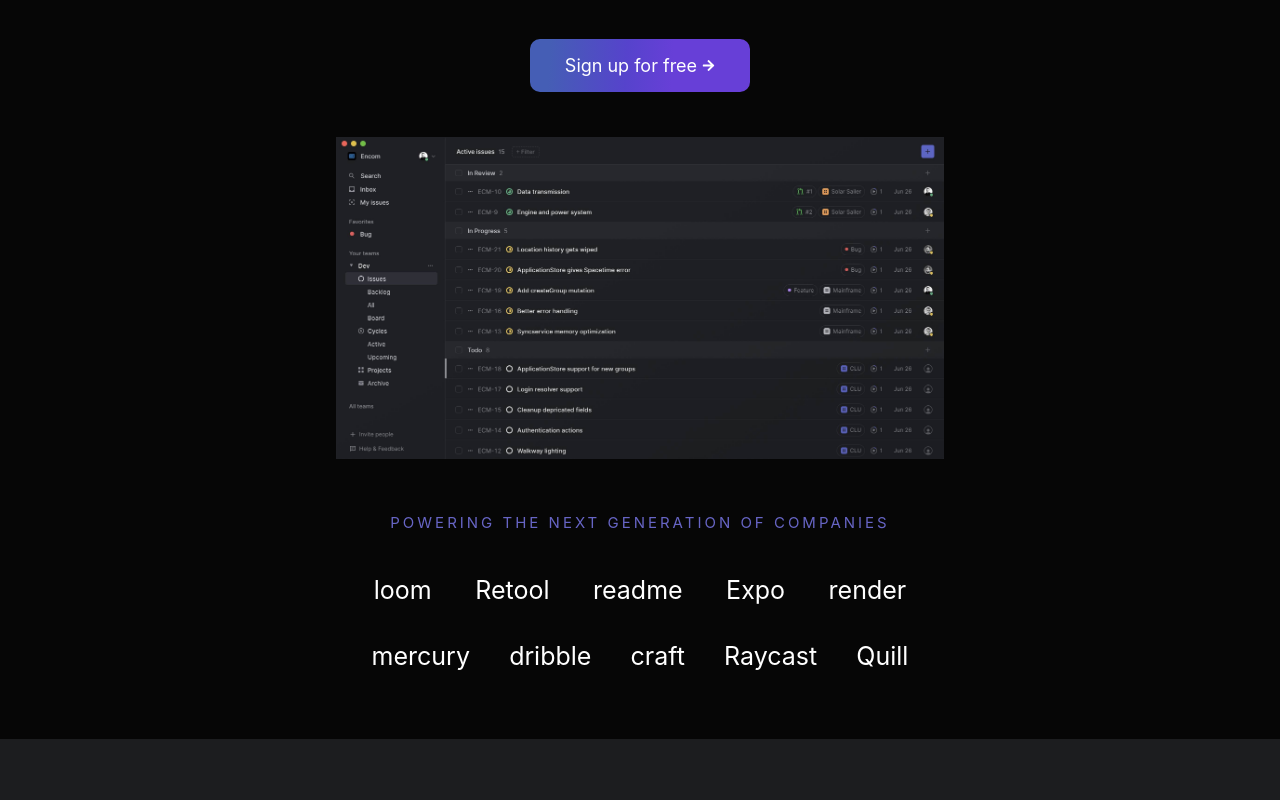
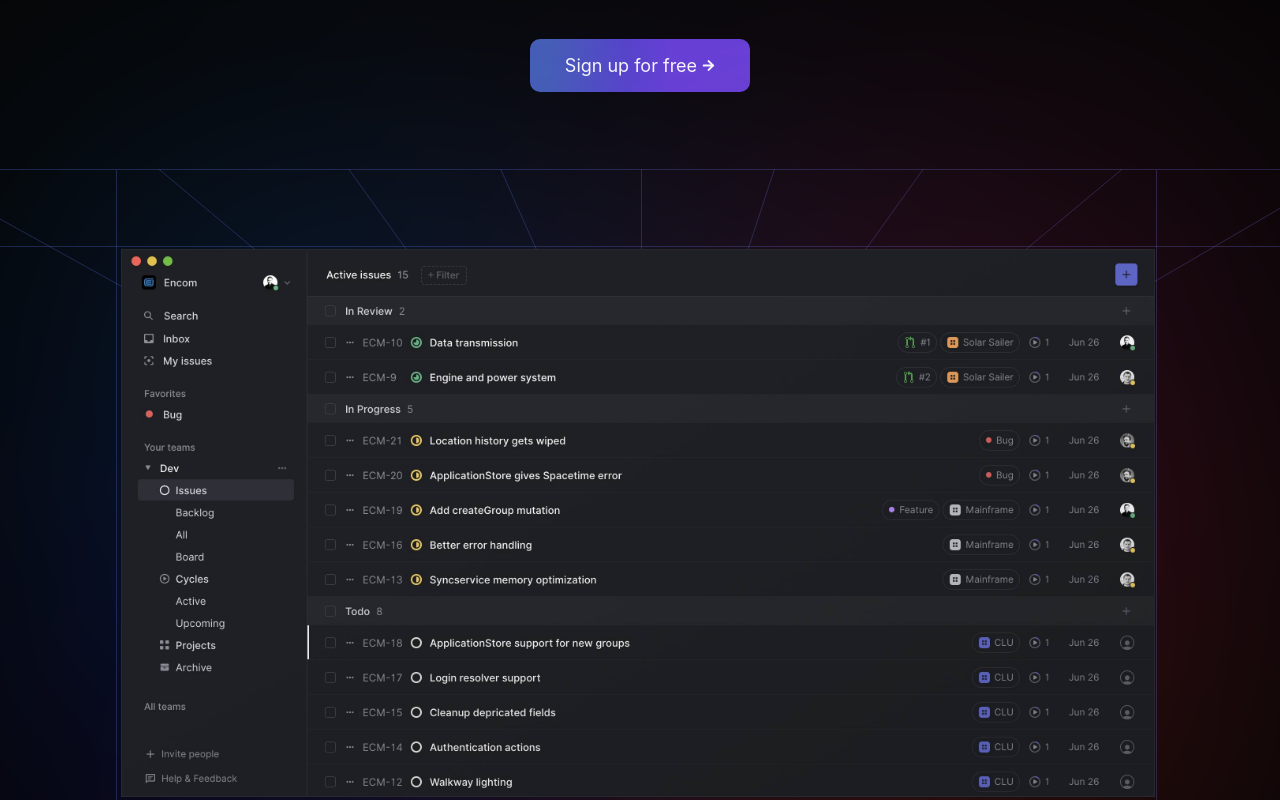
Before and after one commit to lucy922/linear-app-landing-page, a React (Create React App) app: page / in a window 1280 px wide. Shown: the part 640-1440 px from the top of the page. Built offline with nearby package versions, Linux system fonts and the light colour scheme.

Commit message:
fixed bug

```diff
--- a/src/components/Header.css
+++ b/src/components/Header.css
@@ -25,6 +25,7 @@
   background-color: transparent;
   position: fixed;
   top: 0;
+  width: 100%;
   border-bottom: 1px solid rgba(204, 204, 204, 0.253);
   z-index: 3;
   backdrop-filter: blur(5px);
--- a/src/components/Main.css
+++ b/src/components/Main.css
@@ -5,6 +5,7 @@
 
 .splash {
   padding: 160px 0 0 0;
+  overflow: hidden;
 }
 
 /* @keyframes animate{
@@ -67,6 +68,7 @@
 .content {
   display: flex;
   width: 100%;
+  max-width: 1200px;
   align-items: center;
   text-align: center;
   flex-direction: column;
@@ -94,6 +96,109 @@
 .styledcontent img {
   width: 24px;
   height: 24px;
+}
+
+.img{
+  position: absolute;
+  top: 10%;
+  margin-left: -4px;
+  margin-top: 4px;
+  height: 71.9%;
+  border: 1px solid #27282b;
+}
+
+.glow{
+  will-change: contents;
+  -webkit-backface-visibility: hidden;
+  backface-visibility: hidden;
+  -webkit-transform: translate3d(0,0,0);
+  -ms-transform: translate3d(0,0,0);
+  transform: translate3d(0,0,0);
+  position: absolute;
+  left: 0;
+  top: -5px;
+  bottom: 0;
+  right: 0;
+  opacity: 0.3;
+  pointer-events: none;
+  background: conic-gradient( from 230.29deg at 51.63% 52.16%, #2400ff 0deg, #0087ff
+67.5deg, #ff1d7a 198.75deg, #f5381b 251.25deg, #ff5335 301.88deg, #691eff 360deg );
+  -webkit-filter: blur(160px);
+  filter: blur(160px);
+  -webkit-animation: glow 0.24s ease-out 0.5s;
+    animation: glow 0.24s ease-out 0.5s;
+    -webkit-animation-fill-mode: forwards;
+    animation-fill-mode: forward
+}
+@keyframes glow {
+  0% {
+    opacity: 0.6;
+    transform: scale(1.5) translateY(-0.75em);
+  }
+  20% {
+    opacity: 0.2;
+  }
+  89% {
+    opacity: 0.2;
+    transform: scale(1);
+  }
+  100% {
+    opacity: 0.2;
+    transform: translateZ(-1000em);
+  }
+}
+
+
+.imageContainer.jsx-3892812271 {
+  position: relative;
+  margin-top: 32px;
+  width: 100%;
+  display: -webkit-box;
+  display: -webkit-flex;
+  display: -ms-flexbox;
+  display: flex;
+  -webkit-align-items: stretch;
+  -webkit-box-align: stretch;
+  -ms-flex-align: stretch;
+  align-items: stretch;
+  -webkit-box-pack: center;
+  -webkit-justify-content: center;
+  -ms-flex-pack: center;
+  justify-content: center;
+}
+
+.imageContainer.jsx-3892812271 svg.jsx-3892812271 {
+  /* max-height: 65vw; */
+  -webkit-flex-shrink: 0;
+  -ms-flex-negative: 0;
+  flex-shrink: 0;
+  margin: 0px -1000px 0px -1000px;
+}
+
+.animate.jsx-3892812271 svg.jsx-3892812271 line.jsx-3892812271 {
+  -webkit-animation: line-jsx-3892812271 2s ease-out 0s both;
+  animation: line-jsx-3892812271 2s ease-out 0s both;
+}
+
+svg.jsx-3892812271 line.jsx-3892812271, svg.jsx-3892812271 rect.jsx-3892812271 {
+  stroke-opacity: 0;
+}
+
+@keyframes line-jsx-3892812271 {
+  0% {
+      stroke-dasharray:4000;
+      stroke-dashoffset:4000;
+      stroke-opacity:0;
+  }
+  40% {
+    stroke-opacity:0.6;
+  }
+  100% {
+    stroke-dashoffset:0;
+    stroke-dasharray:4000;
+    stroke-opacity:0.3;
+    stroke:#5e6ad2;
+  }
 }
 
 .linearspan {
@@ -584,7 +689,8 @@
   width: 55%;
   display: flex;
   margin-bottom: 25px;
-  margin-left: 56px;
+   position: relative;
+   left: 10%;
   flex-direction: column;
 }
 
@@ -905,6 +1011,7 @@
 
   .header{
     width: 80%;
+    left: 5%;
   }
 
   .header h1{
@@ -1131,7 +1238,7 @@
   }
 
   .header{
-    margin-left: 43px;
+    left: 5%;
   }
 }
 
@@ -1326,7 +1433,7 @@
   }
 
   .header{
-    margin-left: 30px;
+    left: 4%;
   }
 }
 
--- a/src/components/Main.js
+++ b/src/components/Main.js
@@ -75,212 +75,212 @@
               Sign up for free <FaArrowRight />
             </button>
           </div>
-          <div className="imagecontainer">
-            {/* <div className="glow"></div> */}
+          <div className="jsx-3892812271 imageContainer animate">
+            <div className="glow"></div>
 
-            {/* <svg
+            <svg
                 width="3120"
                 height="761"
                 viewBox="0 0 3120 761"
                 fill="none"
                 stroke="#5E6AD2"
                 xmlns="http://www.w3.org/2000/svg"
-                class="jsx-3892812271"
+                className="jsx-3892812271"
               >
                 <line
-                  style="animation-delay:0.0s"
+                  style={{ animationDelay: '0.0s' }}
                   y1="0.5"
                   x2="3120"
                   y2="0.5"
-                  class="jsx-3892812271"
+                  className="jsx-3892812271"
                 ></line>
                 <line
-                  style="animation-delay:0.02s"
+                  style={{ animationDelay: '0.02s' }}
                   y1="77.5"
                   x2="3120"
                   y2="77.5"
-                  class="jsx-3892812271"
+                  className="jsx-3892812271"
                 ></line>
                 <line
-                  style="animation-delay:0.04s"
+                  style={{ animationDelay: '0.04s' }}
                   y1="690.5"
                   x2="3120"
                   y2="690.5"
-                  class="jsx-3892812271"
+                  className="jsx-3892812271"
                 ></line>
                 <line
-                  style="animation-delay:0.08s"
+                  style={{ animationDelay: '0.08s' }}
                   y1="760.5"
                   x2="3120"
                   y2="760.5"
-                  class="jsx-3892812271"
+                  className="jsx-3892812271"
                 ></line>
                 <line
-                  style="animation-delay:0.10s"
+                  style={{ animationDelay: '0.10s' }}
                   y1="632.5"
                   x2="3120"
                   y2="632.5"
-                  class="jsx-3892812271"
+                  className="jsx-3892812271"
                 ></line>
                 <line
-                  style="animation-delay:0.12s"
+                  style={{ animationDelay: '0.12s' }}
                   x1="1036.5"
                   y1="1"
                   x2="1036.5"
                   y2="764"
-                  class="jsx-3892812271"
+                  className="jsx-3892812271"
                 ></line>
                 <line
-                  style="animation-delay:0.14s"
+                  style={{ animationDelay: '0.14s' }}
                   x1="2076.5"
                   y1="1"
                   x2="2076.5"
                   y2="760"
-                  class="jsx-3892812271"
+                  className="jsx-3892812271"
                 ></line>
                 <line
-                  style="animation-delay:0.16s"
+                  style={{ animationDelay: '0.16s' }}
                   x1="829.758"
                   y1="760.563"
                   x2="1060.76"
                   y2="632.563"
-                  class="jsx-3892812271"
+                  className="jsx-3892812271"
                 ></line>
                 <line
-                  style="animation-delay:0.16s"
+                  style={{ animationDelay: '0.16s' }}
                   x1="829.758"
                   y2="128"
                   x2="1060.76"
                   y1="0"
-                  class="jsx-3892812271"
+                  className="jsx-3892812271"
                 ></line>
                 <line
-                  style="animation-delay:0.18s"
+                  style={{ animationDelay: '0.18s' }}
                   x1="1078.68"
                   y1="760.617"
                   x2="1231.68"
                   y2="632.617"
-                  class="jsx-3892812271"
+                  className="jsx-3892812271"
                 ></line>
                 <line
-                  style="animation-delay:0.18s"
+                  style={{ animationDelay: '0.18s' }}
                   x1="1078.68"
                   y2="128"
                   x2="1231.68"
                   y1="0"
-                  class="jsx-3892812271"
+                  className="jsx-3892812271"
                 ></line>
                 <line
-                  style="animation-delay:0.20s"
+                  style={{ animationDelay: '0.20s' }}
                   x1="1268.59"
                   y1="760.708"
                   x2="1360.59"
                   y2="632.708"
-                  class="jsx-3892812271"
+                  className="jsx-3892812271"
                 ></line>
                 <line
-                  style="animation-delay:0.20s"
+                  style={{ animationDelay: '0.20s' }}
                   x1="1268.59"
                   y2="128"
                   x2="1360.59"
                   y1="0"
-                  class="jsx-3892812271"
+                  className="jsx-3892812271"
                 ></line>
                 <line
-                  style="animation-delay:0.22s"
+                  style={{ animationDelay: '0.22s' }}
                   x1="1420.54"
                   y1="760.797"
                   x2="1477.54"
                   y2="632.797"
-                  class="jsx-3892812271"
+                  className="jsx-3892812271"
                 ></line>
                 <line
-                  style="animation-delay:0.22s"
+                  style={{ animationDelay: '0.22s' }}
                   x1="1420.54"
                   y2="128"
                   x2="1477.54"
                   y1="0"
-                  class="jsx-3892812271"
+                  className="jsx-3892812271"
                 ></line>
                 <line
-                  style="animation-delay:0.24s"
+                  style={{ animationDelay: '0.24s' }}
                   x1="2048.25"
                   y1="632.568"
                   x2="2267.25"
                   y2="760.568"
-                  class="jsx-3892812271"
+                  className="jsx-3892812271"
                 ></line>
                 <line
-                  style="animation-delay:0.24s"
+                  style={{ animationDelay: '0.24s' }}
                   x2="2048.25"
                   y2="128"
                   x1="2267.25"
                   y1="0"
-                  class="jsx-3892812271"
+                  className="jsx-3892812271"
                 ></line>
                 <line
-                  style="animation-delay:0.26s"
+                  style={{ animationDelay: '0.26s' }}
                   x1="1561.5"
                   y1="634"
                   x2="1561.5"
                   y2="761"
-                  class="jsx-3892812271"
+                  className="jsx-3892812271"
                 ></line>
                 <line
-                  style="animation-delay:0.26s"
+                  style={{ animationDelay: '0.26s' }}
                   x1="1561.5"
                   y2="127"
                   x2="1561.5"
                   y1="0"
-                  class="jsx-3892812271"
+                  className="jsx-3892812271"
                 ></line>
                 <line
-                  style="animation-delay:0.28s"
+                  style={{ animationDelay: '0.28s' }}
                   x1="1885.32"
                   y1="632.616"
                   x2="2042.32"
                   y2="763.62"
-                  class="jsx-3892812271"
+                  className="jsx-3892812271"
                 ></line>
                 <line
-                  style="animation-delay:0.28s"
+                  style={{ animationDelay: '0.28s' }}
                   x2="1885.32"
                   y2="131"
                   x1="2042.32"
                   y1="0"
-                  class="jsx-3892812271"
+                  className="jsx-3892812271"
                 ></line>
                 <line
-                  style="animation-delay:0.30s"
+                  style={{ animationDelay: '0.30s' }}
                   x1="1751.41"
                   y1="632.708"
                   x2="1843.41"
                   y2="760.708"
-                  class="jsx-3892812271"
+                  className="jsx-3892812271"
                 ></line>
                 <line
-                  style="animation-delay:0.30s"
+                  style={{ animationDelay: '0.30s' }}
                   x2="1751.41"
                   y2="128"
                   x1="1843.41"
                   y1="0"
-                  class="jsx-3892812271"
+                  className="jsx-3892812271"
                 ></line>
                 <line
-                  style="animation-delay:0.32s"
+                  style={{ animationDelay: '0.32s' }}
                   x1="1652.48"
                   y1="632.844"
                   x2="1694.48"
                   y2="760.844"
-                  class="jsx-3892812271"
+                  className="jsx-3892812271"
                 ></line>
                 <line
-                  style="animation-delay:0.32s"
+                  style={{ animationDelay: '0.32s' }}
                   x2="1652.48"
                   y2="128"
                   x1="1694.48"
                   y1="0"
-                  class="jsx-3892812271"
+                  className="jsx-3892812271"
                 ></line>
                 <rect
                   x="1036.5"
@@ -288,7 +288,7 @@
                   width="1040"
                   height="553"
                   rx="7.5"
-                  class="jsx-3892812271 border"
+                  className="jsx-3892812271 border"
                 ></rect>
                 <rect
                   x="1040.5"
@@ -296,235 +296,235 @@
                   width="1031"
                   height="545"
                   rx="3.5"
-                  class="jsx-3892812271 border"
+                  className="jsx-3892812271 border"
                 ></rect>
                 <line
-                  style="animation-delay:0.0s"
+                  style={{ animationDelay: '0.0s' }}
                   x1="1226"
                   y1="128.5"
                   x2="2071"
                   y2="128.5"
-                  class="jsx-3892812271 uiline"
+                  className="jsx-3892812271 uiline"
                 ></line>
                 <line
-                  style="animation-delay:0.02s"
+                  style={{ animationDelay: '0.02s' }}
                   x1="1226"
                   y1="156.5"
                   x2="2071"
                   y2="156.5"
-                  class="jsx-3892812271 uiline"
+                  className="jsx-3892812271 uiline"
                 ></line>
                 <line
-                  style="animation-delay:0.04s"
+                  style={{ animationDelay: '0.04s' }}
                   x1="1226"
                   y1="191.5"
                   x2="2071"
                   y2="191.5"
-                  class="jsx-3892812271 uiline"
+                  className="jsx-3892812271 uiline"
                 ></line>
                 <line
-                  style="animation-delay:0.06s"
+                  style={{ animationDelay: '0.06s' }}
                   x1="1226"
                   y1="226.5"
                   x2="2071"
                   y2="226.5"
-                  class="jsx-3892812271 uiline"
+                  className="jsx-3892812271 uiline"
                 ></line>
                 <line
-                  style="animation-delay:0.08s"
+                  style={{ animationDelay: '0.08s' }}
                   x1="1226"
                   y1="254.5"
                   x2="2071"
                   y2="254.5"
-                  class="jsx-3892812271 uiline"
+                  className="jsx-3892812271 uiline"
                 ></line>
                 <line
-                  style="animation-delay:0.1s"
+                  style={{ animationDelay: '0.1s' }}
                   x1="1226"
                   y1="287.5"
                   x2="2071"
                   y2="287.5"
-                  class="jsx-3892812271 uiline"
+                  className="jsx-3892812271 uiline"
                 ></line>
                 <line
-                  style="animation-delay:0.12s"
+                  style={{ animationDelay: '0.12s' }}
                   x1="1226"
                   y1="322.5"
                   x2="2071"
                   y2="322.5"
-                  class="jsx-3892812271 uiline"
+                  className="jsx-3892812271 uiline"
                 ></line>
                 <line
-                  style="animation-delay:0.14s"
+                  style={{ animationDelay: '0.14s' }}
                   x1="1226"
                   y1="358.5"
                   x2="2071"
                   y2="358.5"
-                  class="jsx-3892812271 uiline"
+                  className="jsx-3892812271 uiline"
                 ></line>
                 <line
-                  style="animation-delay:0.16s"
+                  style={{ animationDelay: '0.16s' }}
                   x1="1226"
                   y1="393.5"
                   x2="2071"
                   y2="393.5"
-                  class="jsx-3892812271 uiline"
+                  className="jsx-3892812271 uiline"
                 ></line>
                 <line
-                  style="animation-delay:0.18s"
+                  style={{ animationDelay: '0.18s' }}
                   x1="1226"
                   y1="428.5"
                   x2="2071"
                   y2="428.5"
-                  class="jsx-3892812271 uiline"
+                  className="jsx-3892812271 uiline"
                 ></line>
                 <line
-                  style="animation-delay:0.2s"
+                  style={{ animationDelay: '0.2s' }}
                   x1="1226"
                   y1="456.5"
                   x2="2071"
                   y2="456.5"
-                  class="jsx-3892812271 uiline"
+                  className="jsx-3892812271 uiline"
                 ></line>
                 <line
-                  style="animation-delay:0.22s"
+                  style={{ animationDelay: '0.22s' }}
                   x1="1226"
                   y1="490.5"
                   x2="2071"
                   y2="490.5"
-                  class="jsx-3892812271 uiline"
+                  className="jsx-3892812271 uiline"
                 ></line>
                 <line
-                  style="animation-delay:0.24s"
+                  style={{ animationDelay: '0.24s' }}
                   x1="1226"
                   y1="525.5"
                   x2="2071"
                   y2="525.5"
-                  class="jsx-3892812271 uiline"
+                  className="jsx-3892812271 uiline"
                 ></line>
                 <line
-                  style="animation-delay:0.26s"
+                  style={{ animationDelay: '0.26s' }}
                   x1="1226"
                   y1="559.5"
                   x2="2071"
                   y2="559.5"
-                  class="jsx-3892812271 uiline"
+                  className="jsx-3892812271 uiline"
                 ></line>
                 <line
-                  style="animation-delay:0.28s"
+                  style={{ animationDelay: '0.28s' }}
                   x1="1226"
                   y1="594.5"
                   x2="2071"
                   y2="594.5"
-                  class="jsx-3892812271 uiline"
+                  className="jsx-3892812271 uiline"
                 ></line>
                 <line
-                  style="animation-delay:0.0s"
+                  style={{ animationDelay: '0.0s' }}
                   x1="1225.5"
                   y1="83.0009"
                   x2="1225.5"
                   y2="628.001"
-                  class="jsx-3892812271"
+                  className="jsx-3892812271"
                 ></line>
                 <rect
-                  style="animation-delay:0.02s"
+                  style={{ animationDelay: '0.02s' }}
                   x="1058.5"
                   y="106"
                   width="19"
                   height="19"
                   rx="9.5"
-                  class="jsx-3892812271 ui"
+                  className="jsx-3892812271 ui"
                 ></rect>
                 <rect
-                  style="animation-delay:0.04s"
+                  style={{ animationDelay: '0.04s' }}
                   x="1181.5"
                   y="108"
                   width="15"
                   height="15"
                   rx="7.5"
-                  class="jsx-3892812271 ui"
+                  className="jsx-3892812271 ui"
                 ></rect>
                 <rect
-                  style="animation-delay:0.06s"
+                  style={{ animationDelay: '0.06s' }}
                   x="1062.5"
                   y="144"
                   width="9"
                   height="9"
-                  class="jsx-3892812271 ui"
+                  className="jsx-3892812271 ui"
                 ></rect>
                 <rect
-                  style="animation-delay:0.08s"
+                  style={{ animationDelay: '0.08s' }}
                   x="1063.5"
                   y="166.5"
                   width="9"
                   height="9"
-                  class="jsx-3892812271 ui"
+                  className="jsx-3892812271 ui"
                 ></rect>
                 <rect
-                  style="animation-delay:0.10s"
+                  style={{ animationDelay: '0.10s' }}
                   x="1063.5"
                   y="189"
                   width="9"
                   height="9"
-                  class="jsx-3892812271 ui"
+                  className="jsx-3892812271 ui"
                 ></rect>
                 <rect
-                  style="animation-delay:0.12s"
+                  style={{ animationDelay: '0.12s' }}
                   x="1063.5"
                   y="242.5"
                   width="9"
                   height="9"
-                  class="jsx-3892812271 ui"
+                  className="jsx-3892812271 ui"
                 ></rect>
                 <rect
-                  style="animation-delay:0.14s"
+                  style={{ animationDelay: '0.14s' }}
                   x="1079"
                   y="318.5"
                   width="9"
                   height="9"
-                  class="jsx-3892812271 ui"
+                  className="jsx-3892812271 ui"
                 ></rect>
                 <rect
-                  style="animation-delay:0.16s"
+                  style={{ animationDelay: '0.16s' }}
                   x="1079"
                   y="406.5"
                   width="9"
                   height="9"
-                  class="jsx-3892812271 ui"
+                  className="jsx-3892812271 ui"
                 ></rect>
                 <rect
-                  style="animation-delay:0.18s"
+                  style={{ animationDelay: '0.18s' }}
                   x="1079"
                   y="472.5"
                   width="9"
                   height="9"
-                  class="jsx-3892812271 ui"
+                  className="jsx-3892812271 ui"
                 ></rect>
                 <rect
-                  style="animation-delay:0.2s"
+                  style={{ animationDelay: '0.2s' }}
                   x="1079"
                   y="494.5"
                   width="9"
                   height="9"
-                  class="jsx-3892812271 ui"
+                  className="jsx-3892812271 ui"
                 ></rect>
                 <rect
-                  style="animation-delay:0.22s"
+                  style={{ animationDelay: '0.22s' }}
                   x="1065"
                   y="582"
                   width="9"
                   height="9"
-                  class="jsx-3892812271 ui"
+                  className="jsx-3892812271 ui"
                 ></rect>
                 <rect
-                  style="animation-delay:0.24s"
+                  style={{ animationDelay: '0.24s' }}
                   x="1065"
                   y="605.5"
                   width="9"
                   height="9"
-                  class="jsx-3892812271 ui"
+                  className="jsx-3892812271 ui"
                 ></rect>
-              </svg> */}
+              </svg>
 
             <img className="img" src={image2} alt="this is a thumbnail" />
           </div>
```
